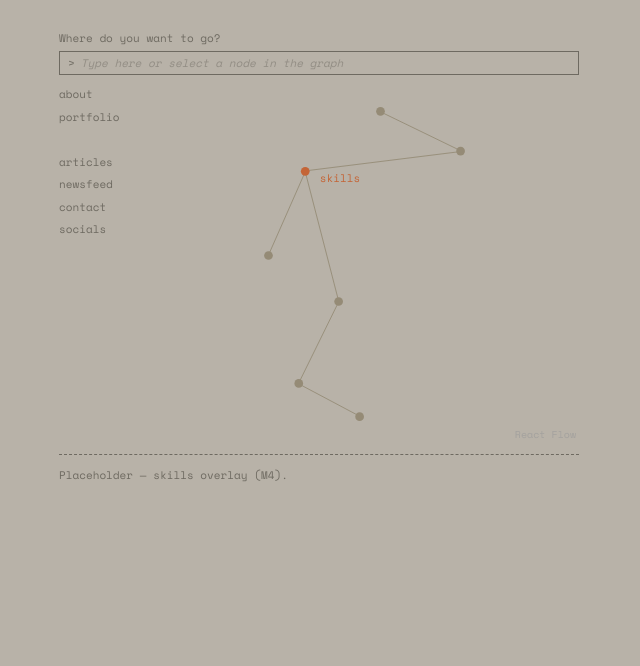
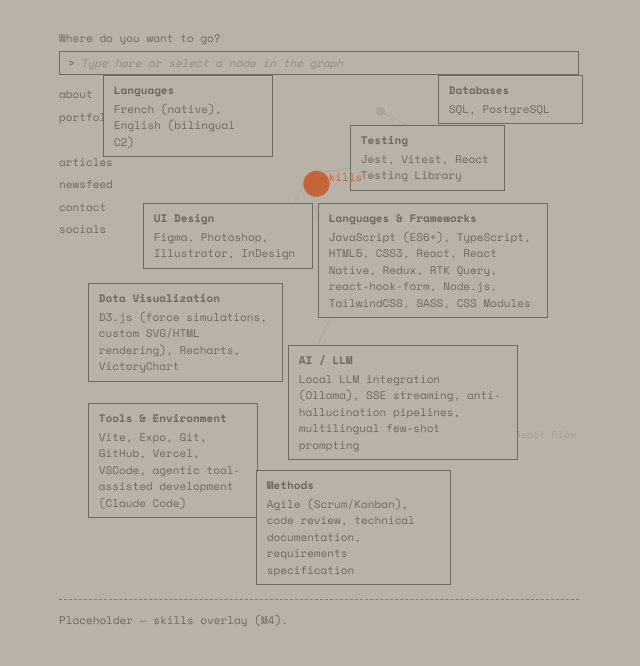
Before and after one commit to Candyfair/my-portfolio, a React (Vite) app: page / in a window 1280 px wide. Both pictures are taken after a click on the element "skills". Shown: the top 666 px of the page, without its empty margins (321-961 px from the left). Built offline with nearby package versions, Linux system fonts and the light colour scheme.

Commit message:
Skills node overlay (SPEC §8, desktop)

```diff
--- a/package.json
+++ b/package.json
@@ -19,6 +19,7 @@
   },
   "devDependencies": {
     "@eslint/js": "^10.0.1",
+    "@playwright/test": "^1.61.1",
     "@types/d3-force": "^3.0.10",
     "@types/node": "^24.13.2",
     "@types/react": "^19.2.17",
--- a/src/App.tsx
+++ b/src/App.tsx
@@ -3,9 +3,12 @@ import { useLayoutEffect, useRef, useState } from 'react'
 import { AnimatePresence, LayoutGroup, motion } from 'framer-motion'
 import { PortfolioGraph } from './components/PortfolioGraph'
 import { ContentPanel } from './components/ContentPanel'
+import { SkillsOverlay } from './components/SkillsOverlay'
 import { useSelection } from './context/SelectionContext'
 
 const NAV_ITEMS = ['about', 'portfolio', 'skills', 'articles', 'newsfeed', 'contact', 'socials'] as const
+
+const SKILLS_OVERLAY_BOTTOM_MARGIN = 20  // px gap between lowest skills card and the dashed separator
 
 function App() {
   const { selectedId, selectedScreenPos, select, deselect } = useSelection()
@@ -14,6 +17,8 @@ function App() {
   const navRef = useRef<HTMLElement>(null)
   const [separatorBottom, setSeparatorBottom] = useState(0)
   const [navBottom, setNavBottom] = useState(0)
+  const [skillsCardsBottom, setSkillsCardsBottom] = useState(0)
+  const effectiveSeparatorBottom = Math.max(separatorBottom, skillsCardsBottom + SKILLS_OVERLAY_BOTTOM_MARGIN)
 
   const [inputValue, setInputValue] = useState('')
   const [inputError, setInputError] = useState('')
@@ -194,7 +199,9 @@ function App() {
         )}
       </AnimatePresence>
 
-      <ContentPanel separatorBottom={separatorBottom} navBottom={navBottom} />
+      <SkillsOverlay onCardsBottomChange={setSkillsCardsBottom} />
+
+      <ContentPanel separatorBottom={effectiveSeparatorBottom} navBottom={navBottom} />
     </LayoutGroup>
   )
 }
--- a/src/components/PortfolioGraph.tsx
+++ b/src/components/PortfolioGraph.tsx
@@ -14,6 +14,7 @@ import { forceSimulation, forceLink, forceX, forceY } from 'd3-force'
 import type { Simulation, SimulationNodeDatum } from 'd3-force'
 import { GRAPH_NODES, GRAPH_EDGES } from '../data/graphData'
 import { useSelection } from '../context/SelectionContext'
+import { motion } from 'framer-motion'
 
 const DOT_PX = 10
 const COLOR = '#958B76'
@@ -36,13 +37,23 @@ const hiddenHandle: CSSProperties = {
 function DotNode({ id }: NodeProps) {
   const { selectedId } = useSelection()
   const isSelected = selectedId === id
+  const dimmed = selectedId === 'skills' && !isSelected
   return (
-    <div style={{ position: 'relative', width: DOT_PX, height: DOT_PX, cursor: 'pointer' }}>
+    <div
+      style={{
+        position: 'relative', width: DOT_PX, height: DOT_PX, cursor: 'pointer',
+        opacity: dimmed ? 0.35 : 1, transition: 'opacity 0.3s ease',
+      }}
+    >
       <Handle type="target" position={Position.Top} style={hiddenHandle} />
-      <div
+      <motion.div
+        initial={false}
+        animate={{
+          width:  isSelected && id === 'skills' ? DOT_PX * 3 : DOT_PX,
+          height: isSelected && id === 'skills' ? DOT_PX * 3 : DOT_PX,
+        }}
+        transition={{ duration: 0.5, ease: 'easeOut' }}
         style={{
-          width: DOT_PX,
-          height: DOT_PX,
           borderRadius: '50%',
           backgroundColor: isSelected ? 'var(--color-accent)' : COLOR,
           transition: 'background-color 0.2s ease',
@@ -97,6 +108,8 @@ function getNeighborIds(nodeId: string): string[] {
     .filter(e => e.source === nodeId || e.target === nodeId)
     .map(e => e.source === nodeId ? e.target : e.source)
 }
+
+const SKILLS_IDX = GRAPH_NODES.findIndex(n => n.id === 'skills')
 
 // --- Inner component (inside ReactFlowProvider, can use useReactFlow) ---
 
@@ -162,9 +175,17 @@ function GraphInner({
 
   const { selectedId, select, deselect } = useSelection()
 
-  // Keep nodeScreenPosRef in sync with every render (rAF updates nodes 60fps)
+  const effectiveEdges = selectedId === 'skills'
+    ? GRAPH_EDGES.map(e => ({ ...e, style: { stroke: COLOR, strokeWidth: 1, opacity: 0.35 } }))
+    : GRAPH_EDGES
+
+  // Keep nodeScreenPosRef in sync with every render (rAF updates nodes 60fps).
+  // For the skills node, always write the ANCHOR screen position (not live/displaced)
+  // so that selectedScreenPos and the overlay are always anchored to the rest position.
   for (const node of nodes) {
-    nodeScreenPosRef.current[node.id] = flowToScreenRef.current(node.position)
+    nodeScreenPosRef.current[node.id] = node.id === 'skills'
+      ? flowToScreenRef.current(anchorsRef.current[SKILLS_IDX])
+      : flowToScreenRef.current(node.position)
   }
 
   const lastDragPosRef = useRef<{ x: number; y: number } | null>(null)
@@ -305,7 +326,7 @@ function GraphInner({
     <ReactFlow
       nodes={nodes}
       onNodesChange={onNodesChange}
-      edges={GRAPH_EDGES}
+      edges={effectiveEdges}
       nodeTypes={nodeTypes}
       defaultEdgeOptions={defaultEdgeOptions}
       onNodeClick={handleNodeClick}
@@ -332,7 +353,7 @@ function GraphInner({
 // --- Outer component ---
 
 export function PortfolioGraph() {
-  const { nodeScreenPosRef } = useSelection()
+  const { nodeScreenPosRef, selectedId } = useSelection()
 
   const anchorsRef = useRef(
     GRAPH_NODES.map(n => ({ x: n.position.x, y: n.position.y }))
@@ -354,9 +375,46 @@ export function PortfolioGraph() {
   const draggingNeighborIdsRef = useRef<string[]>([])
   const settlingRef = useRef<SettlingState | null>(null)
   const nodeBlendRef = useRef<(BlendState | null)[]>(GRAPH_NODES.map(() => null))
+
   const containerRef = useRef<HTMLDivElement>(null)
   const nodeExtentRef = useRef<[[number, number], [number, number]] | null>(null)
   const [nodes, setNodes, onNodesChange] = useNodesState(GRAPH_NODES)
+
+  type FrozenSnap = { startX: number; startY: number; startTime: number; targetX: number; targetY: number; snapDuration: number }
+  const frozenSnapRef = useRef<FrozenSnap | null>(null)
+  const nodesRef = useRef(nodes)
+  nodesRef.current = nodes
+
+  useEffect(() => {
+    if (selectedId === 'skills') {
+      const currentNode = nodesRef.current.find(n => n.id === 'skills')
+      if (currentNode) {
+        frozenSnapRef.current = {
+          startX: currentNode.position.x,
+          startY: currentNode.position.y,
+          startTime: performance.now(),
+          targetX: anchorsRef.current[SKILLS_IDX].x,
+          targetY: anchorsRef.current[SKILLS_IDX].y,
+          snapDuration: 300,
+        }
+      }
+    } else {
+      const snap = frozenSnapRef.current
+      if (snap) {
+        const elapsed = performance.now() - snap.startTime
+        const progress = Math.min(1, elapsed / snap.snapDuration)
+        const eased = 1 - Math.pow(1 - progress, 3)
+        nodeBlendRef.current[SKILLS_IDX] = {
+          startTime: performance.now(),
+          startX: snap.startX + (snap.targetX - snap.startX) * eased,
+          startY: snap.startY + (snap.targetY - snap.startY) * eased,
+          duration: 300,
+        }
+      }
+      frozenSnapRef.current = null
+    }
+  // eslint-disable-next-line react-hooks/exhaustive-deps
+  }, [selectedId])
 
   useEffect(() => {
     let rafId: number
@@ -410,6 +468,19 @@ export function PortfolioGraph() {
         }
       }
 
+      // Capture frozen snap position for this frame (same pre-setNodes pattern as settlingPositions)
+      let frozenSnapPos: { x: number; y: number } | null = null
+      const frozenSnap = frozenSnapRef.current
+      if (frozenSnap) {
+        const elapsed = now - frozenSnap.startTime
+        const progress = Math.min(1, elapsed / frozenSnap.snapDuration)
+        const eased = 1 - Math.pow(1 - progress, 3)
+        frozenSnapPos = {
+          x: frozenSnap.startX + (frozenSnap.targetX - frozenSnap.startX) * eased,
+          y: frozenSnap.startY + (frozenSnap.targetY - frozenSnap.startY) * eased,
+        }
+      }
+
       // Capture current drag state as a local value for the closure below
       const draggingId = draggingNodeIdRef.current
 
@@ -417,6 +488,11 @@ export function PortfolioGraph() {
         prev.map((node, i) => {
           // 1. Actively dragged — React Flow owns the position
           if (draggingId === node.id) return node
+
+          // 1b. Skills frozen — snap to anchor (ease-out 300ms), then hold
+          if (frozenSnapPos && node.id === 'skills') {
+            return { ...node, position: clampToContainer(frozenSnapPos) }
+          }
 
           // 2+3. Sim active (drag or settling) — apply positions from this frame's tick
           if (settlingPositions) {
--- /dev/null
+++ b/src/components/SkillsOverlay.tsx
@@ -0,0 +1,77 @@
+import { useEffect, useRef } from 'react'
+import { AnimatePresence, motion } from 'framer-motion'
+import { useSelection } from '../context/SelectionContext'
+
+const CARDS = [
+  { key: 'languages', title: 'Languages',              w: 170, dx: -205, dy: -100, items: ['French (native)', 'English (bilingual C2)'] },
+  { key: 'databases', title: 'Databases',              w: 145, dx:  130, dy: -100, items: ['SQL', 'PostgreSQL'] },
+  { key: 'testing',   title: 'Testing',                w: 155, dx:   42, dy:  -50, items: ['Jest', 'Vitest', 'React Testing Library'] },
+  { key: 'ui',        title: 'UI Design',              w: 170, dx: -165, dy:   28, items: ['Figma', 'Photoshop', 'Illustrator', 'InDesign'] },
+  { key: 'stack',     title: 'Languages & Frameworks', w: 230, dx:   10, dy:   28, items: ['JavaScript (ES6+)', 'TypeScript', 'HTML5', 'CSS3', 'React', 'React Native', 'Redux', 'RTK Query', 'react-hook-form', 'Node.js', 'TailwindCSS', 'SASS', 'CSS Modules'] },
+  { key: 'dataviz',   title: 'Data Visualization',     w: 195, dx: -220, dy:  108, items: ['D3.js (force simulations, custom SVG/HTML rendering)', 'Recharts', 'VictoryChart'] },
+  { key: 'ai',        title: 'AI / LLM',               w: 230, dx:  -20, dy:  170, items: ['Local LLM integration (Ollama)', 'SSE streaming', 'anti-hallucination pipelines', 'multilingual few-shot prompting'] },
+  { key: 'tools',     title: 'Tools & Environment',    w: 170, dx: -220, dy:  228, items: ['Vite', 'Expo', 'Git', 'GitHub', 'Vercel', 'VSCode', 'agentic tool-assisted development (Claude Code)'] },
+  { key: 'methods',   title: 'Methods',                w: 195, dx:  -52, dy:  295, items: ['Agile (Scrum/Kanban)', 'code review', 'technical documentation', 'requirements specification'] },
+] as const
+
+interface SkillsOverlayProps {
+  onCardsBottomChange: (bottom: number) => void
+}
+
+export function SkillsOverlay({ onCardsBottomChange }: SkillsOverlayProps) {
+  const { selectedId, selectedScreenPos } = useSelection()
+  const isOpen = selectedId === 'skills' && selectedScreenPos !== null
+  const cardRefs = useRef<(HTMLDivElement | null)[]>([])
+
+  useEffect(() => {
+    if (!isOpen) {
+      onCardsBottomChange(0)
+      return
+    }
+    // Cards are in the DOM immediately after render (animation is visual-only).
+    // Measure on the next paint so getBoundingClientRect() reflects layout.
+    const raf = requestAnimationFrame(() => {
+      const bottom = cardRefs.current.reduce((max, el) => {
+        if (!el) return max
+        return Math.max(max, el.getBoundingClientRect().bottom)
+      }, 0)
+      onCardsBottomChange(bottom)
+    })
+    return () => cancelAnimationFrame(raf)
+  }, [isOpen, onCardsBottomChange])
+
+  return (
+    <AnimatePresence>
+      {isOpen && (
+        <div style={{ position: 'fixed', inset: 0, pointerEvents: 'none', zIndex: 8 }}>
+          {CARDS.map((card, i) => (
+            <motion.div
+              key={card.key}
+              ref={el => { cardRefs.current[i] = el }}
+              initial={{ opacity: 0, scale: 0.9 }}
+              animate={{ opacity: 1, scale: 1 }}
+              exit={{ opacity: 0 }}
+              transition={{ duration: 0.2, ease: 'easeIn', delay: i * 0.06 }}
+              style={{
+                position: 'absolute',
+                left: selectedScreenPos!.x + card.dx,
+                top: selectedScreenPos!.y + card.dy,
+                width: card.w,
+                fontFamily: 'inherit',
+                fontSize: '11px',
+                color: 'var(--color-fg)',
+                background: 'var(--color-bg)',
+                border: '1px solid var(--color-fg)',
+                padding: '6px 10px',
+                pointerEvents: 'auto',
+              }}
+            >
+              <div style={{ fontWeight: 700, marginBottom: 2 }}>{card.title}</div>
+              <div>{card.items.join(', ')}</div>
+            </motion.div>
+          ))}
+        </div>
+      )}
+    </AnimatePresence>
+  )
+}
```
Also changed, not shown: 2 other files (tests, documents, lock files or other folders).
